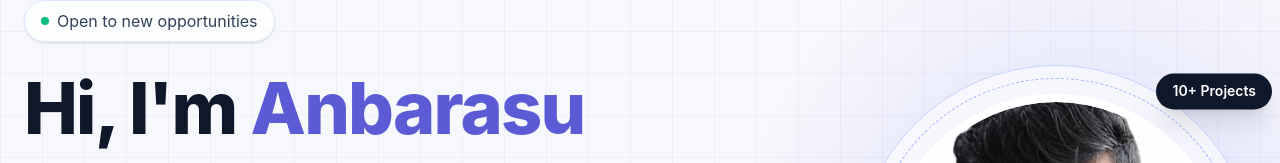
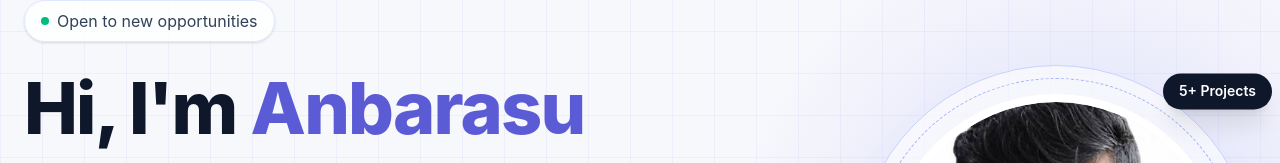
Before and after one commit to Anbuinfotech/Portfolio, a React (Vite) app: page / in a window 1280 px wide. Shown: the part 176-339 px from the top of the page. Built offline with nearby package versions, Linux system fonts and the light colour scheme.

Commit message:
experience change

```diff
--- a/src/Hero.jsx
+++ b/src/Hero.jsx
@@ -89,7 +89,7 @@ const Hero = () => {
           <div className="relative w-[300px] h-[300px] sm:w-[400px] sm:h-[400px]">
             {/* Experience Badge */}
             <div className="float-slow absolute top-5 -right-4 z-10 bg-slate-900 text-white px-4 py-2 rounded-full shadow-xl font-semibold text-sm">
-              10+ Projects
+              5+ Projects
             </div>
 
             {/* Circle */}
```
